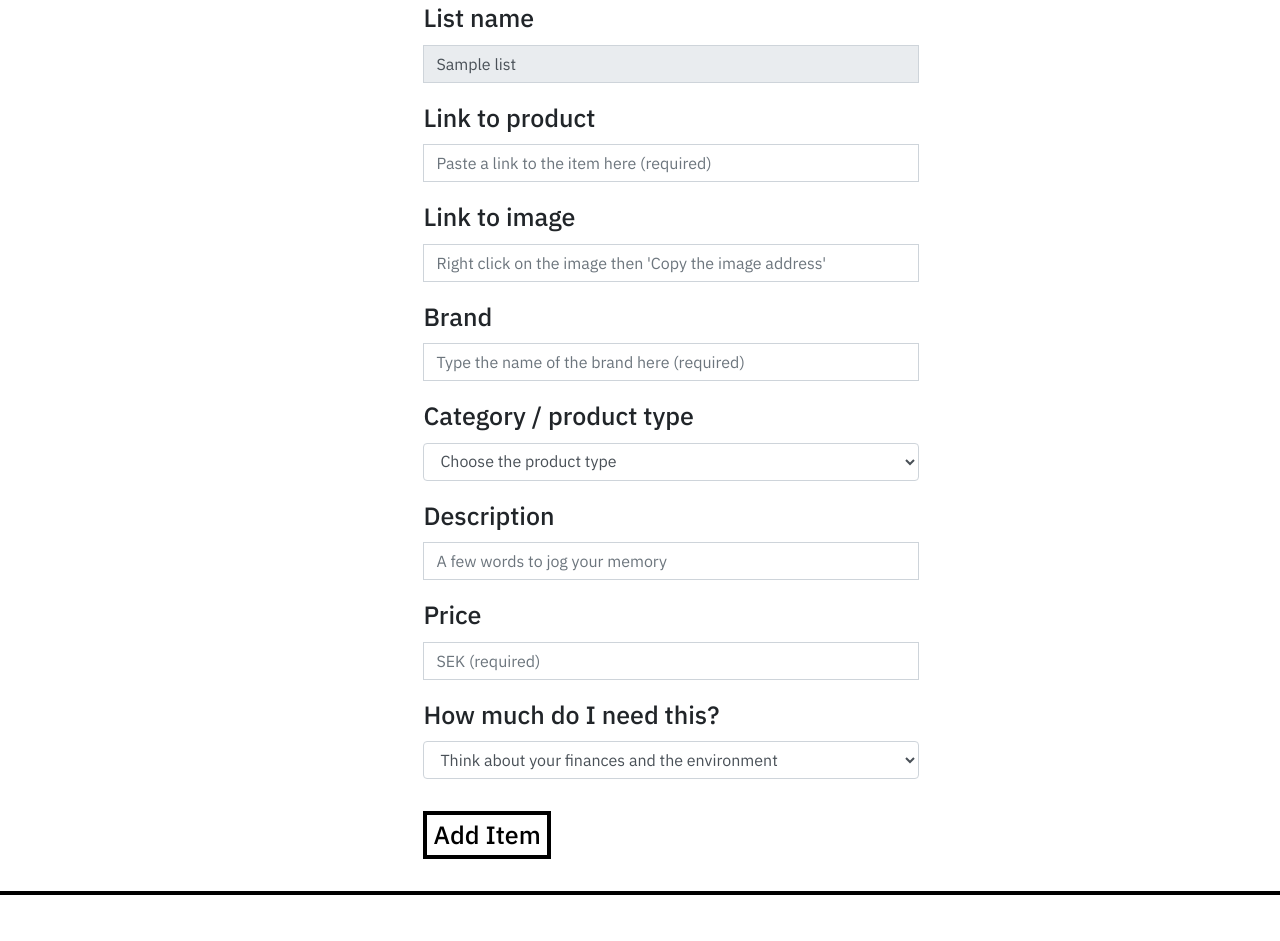
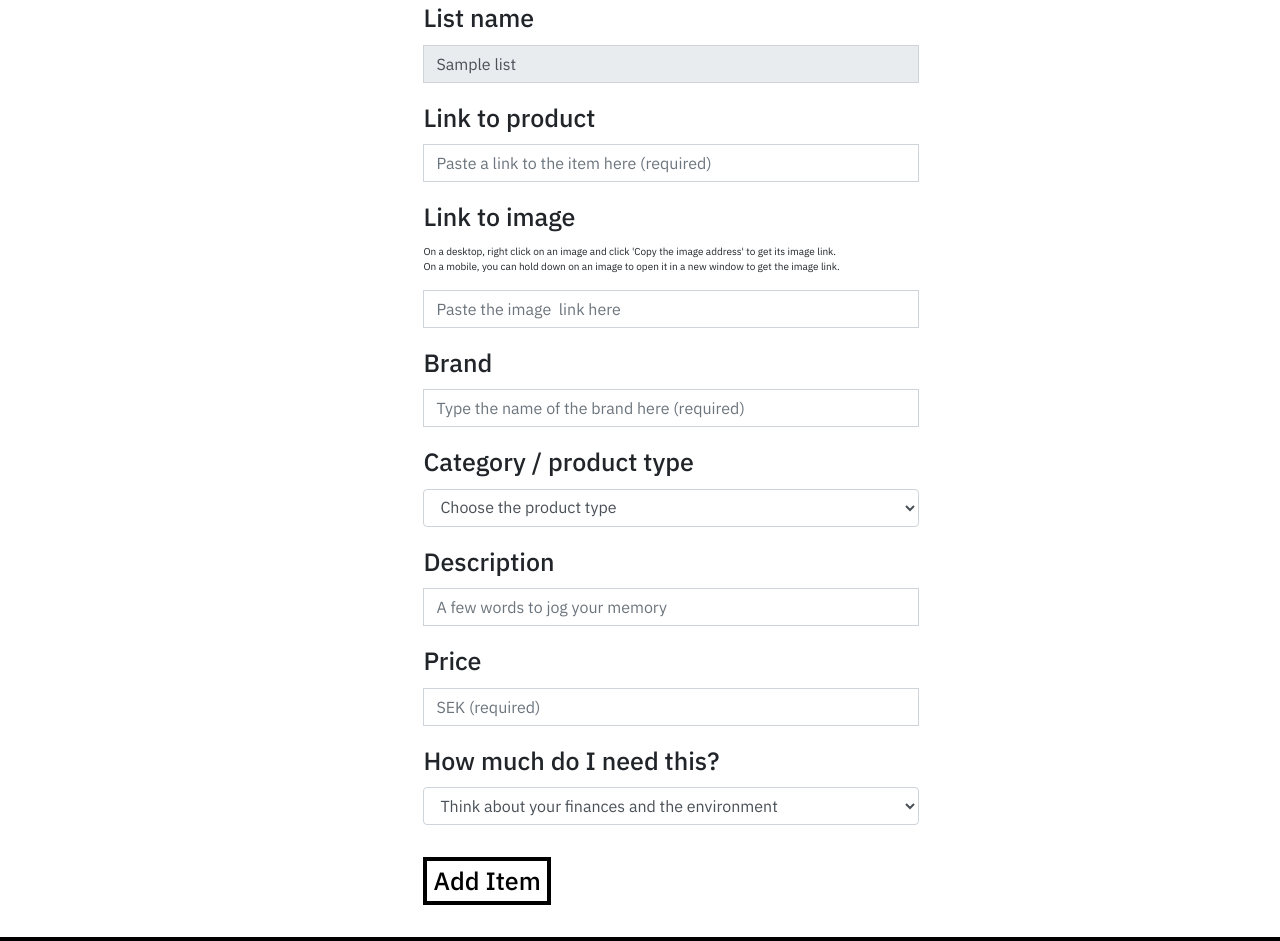
Before and after one commit to trisdauvergne/milestone-project-03, a Flask app: template templates/additem.html in a window 1280 px wide. Shown: the part 164-1105 px from the top of the page. Before the commit the page ends 1059 px from the top, so only its background shows below. Run offline with Flask 2, Linux system fonts and the light colour scheme; the template is opened without the code that fills it: most values are stand-ins (such as "Sample title", 1, 10 or a date in 2020); some libraries are stand-ins or nearby versions.

Commit message:
200419 - 12:10 maint: final commit

```diff
--- a/static/css/style.css
+++ b/static/css/style.css
@@ -15,6 +15,10 @@ body {
     padding: 16px 0 !important;
 }
 
+.instructions {
+    font-size: 10px;
+    font-weight: 400;
+}
 /* Remove the bootstrap toggle icon */
 .dropdown-toggle::after {
     display: none !important;
--- a/templates/additem.html
+++ b/templates/additem.html
@@ -24,7 +24,8 @@
                     </div>
                     <div class="form-group">
                         <label for="image_link">Link to image</label>
-                        <input type="url" class="form-control" id="image_link" placeholder="Right click on the image then 'Copy the image address'" name="image_link" required>
+                        <p class="instructions">On a desktop, right click on an image and click 'Copy the image address' to get its image link.<br>On a mobile, you can hold down on an image to open it in a new window to get the image link.</p>
+                        <input type="url" class="form-control" id="image_link" placeholder="Paste the image  link here" name="image_link">
                     </div>
                     <div class="form-group">
                         <label for="brand_name">Brand</label>
--- a/templates/edititem.html
+++ b/templates/edititem.html
@@ -25,7 +25,8 @@
                     </div>
                     <div class="form-group">
                         <label for="image_link">Link to image</label>
-                        <input type="url" class="form-control" id="image_link" placeholder="Paste a link to the image here, you can find this by right clicking on the image and selecting 'Copy image address' (optional)" value="{{ item_info.image_link }}" name="image_link">
+                        <p class="instructions">On a desktop, right click on an image and click 'Copy the image address' to get its image link.<br>On a mobile, you can hold down on an image to open it in a new window to get the image link.</p>
+                        <input type="url" class="form-control" id="image_link" placeholder="Paste the image  link here" value="{{ item_info.image_link }}" name="image_link">
                     </div>
                     <div class="form-group">
                         <label for="brand_name">Brand</label>
--- a/templates/listitems.html
+++ b/templates/listitems.html
@@ -39,8 +39,8 @@
 
             <div class="row row-no-gutter mylist-container">
                 <div class="col-12">
-                    <a href="{{ url_for('additem', list_id=list_items._id) }}" class="listitems-left-padding additem-link">Add to this list, </a><br class="sm-linebreak">
-                    <a href="{{ url_for('deletelist', list_id=list_items._id) }}" class=" left-padding delete-button">Delete this list</a>
+                    <a href="{{ url_for('additem', list_id=list_items._id) }}" class=" additem-link">Add to this list, </a><br class="sm-linebreak">
+                    <a href="{{ url_for('deletelist', list_id=list_items._id) }}" class="left-padding delete-button">Delete this list</a>
                 </div>
             </div>
 		</div>
--- a/templates/listitems_brand.html
+++ b/templates/listitems_brand.html
@@ -5,7 +5,7 @@
 <div class="container-fluid full-width">
     <div class="row row-no-gutter">
 		<div class="col-12 mylist-container">
-            <p class="header-row">{{ list_items.list_name}} items list</p>
+            <p class="header-row">{{ list_items.list_name}} items list (arranged by brand)</p>
         </div>
 	</div>
 
--- a/templates/listitems_price.html
+++ b/templates/listitems_price.html
@@ -5,7 +5,7 @@
 <div class="container-fluid full-width">
     <div class="row row-no-gutter">
 		<div class="col-12 mylist-container">
-            <p class="header-row">{{ _list.list_name }} items list</p>
+            <p class="header-row">{{ _list.list_name }} items list (arranged by price)</p>
         </div>
 	</div>
 
--- a/templates/listitems_urgency.html
+++ b/templates/listitems_urgency.html
@@ -5,7 +5,7 @@
 <div class="container-fluid full-width">
     <div class="row row-no-gutter">
 		<div class="col-12 mylist-container">
-            <p class="header-row">{{ list_items.list_name}} items list</p>
+            <p class="header-row">{{ list_items.list_name}} items list (arranged by urgency)</p>
         </div>
 	</div>
 
```
Also changed, not shown: TESTING.md (+1 -0 lines).
